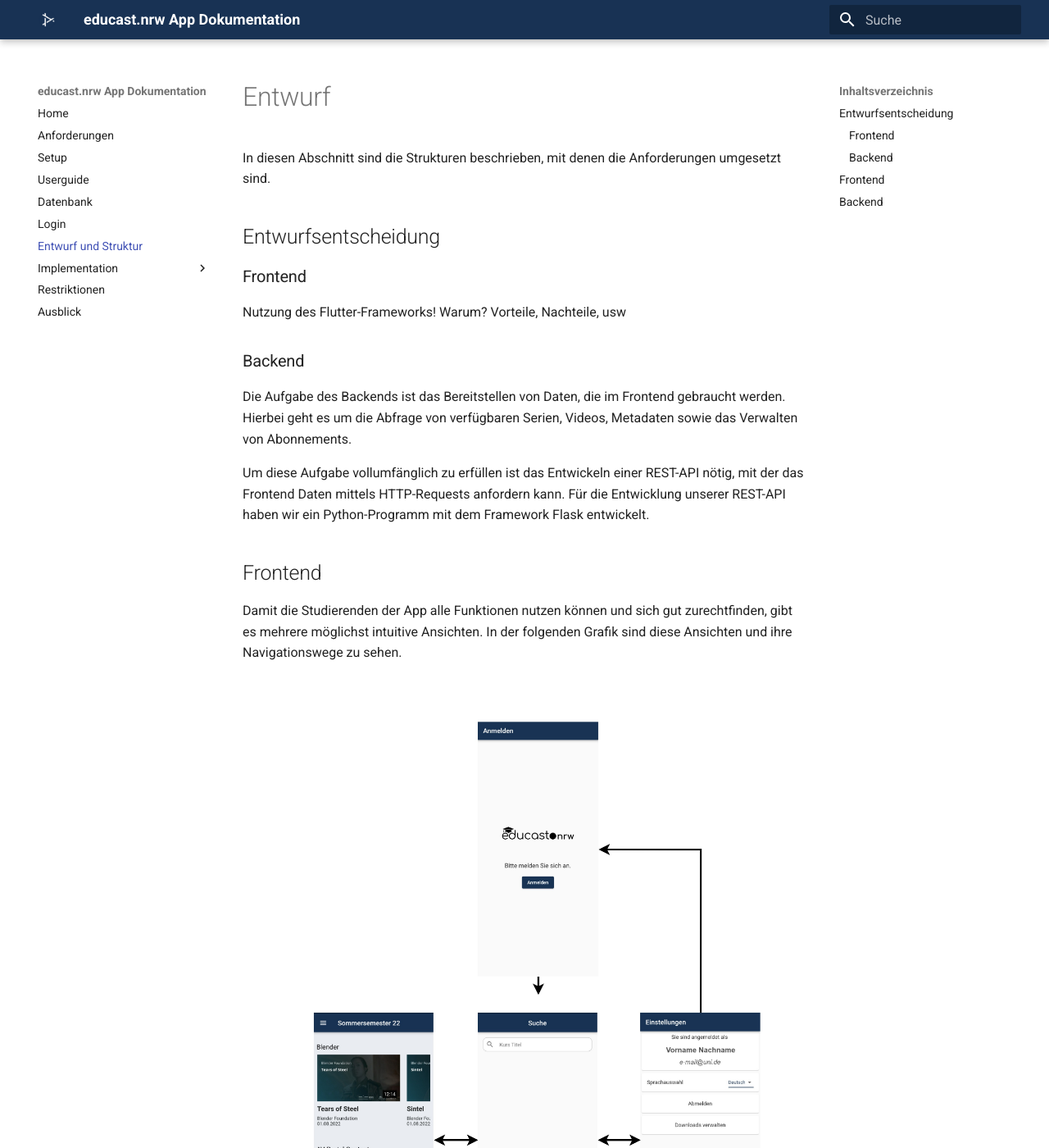
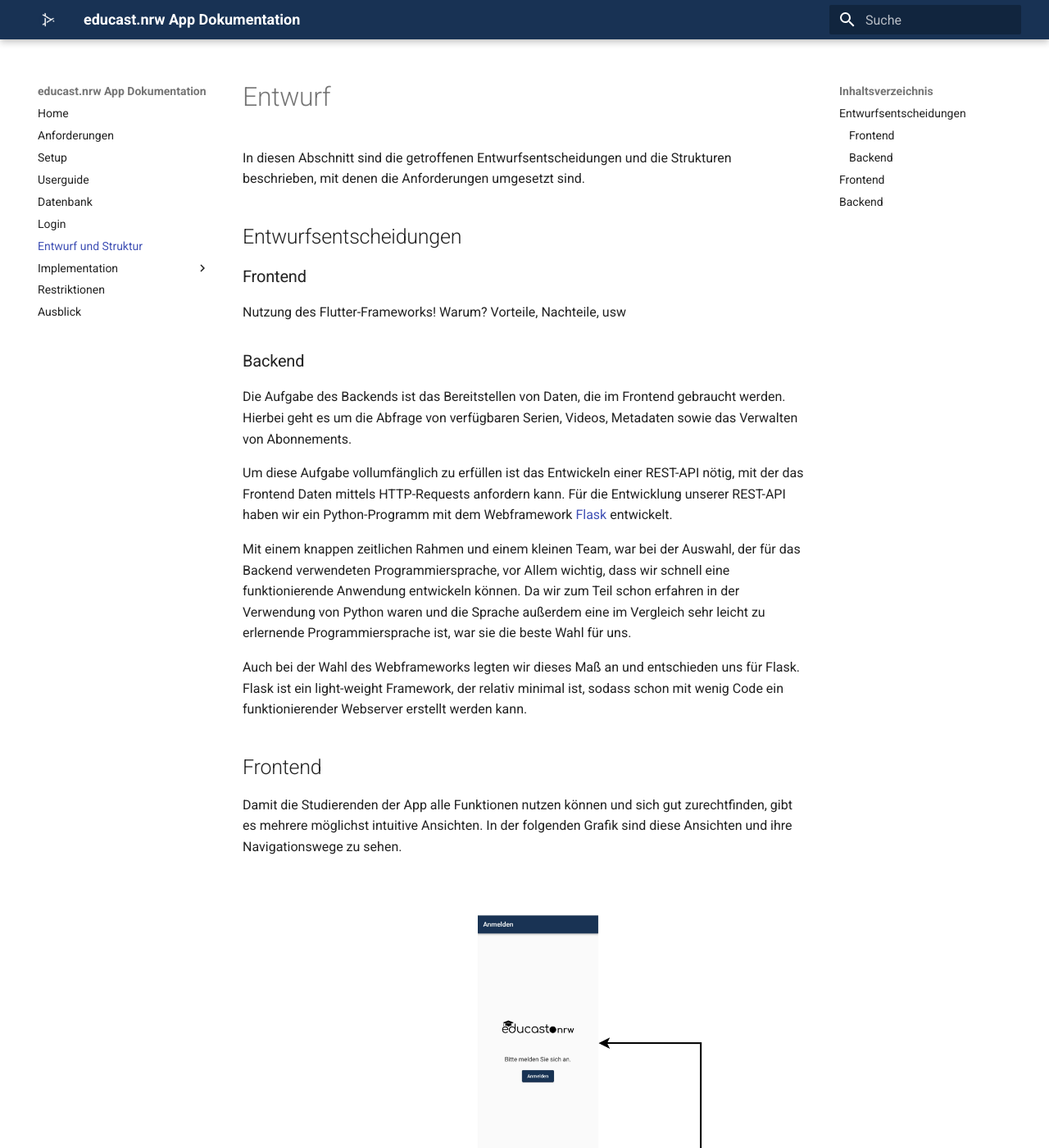
Before and after one commit to educastmobileapp/docs, an MkDocs documentation site: the page built from docs/entwurf.md, in a window 1280 px wide and 1400 px high. Shown: the whole window at 82% size. Built offline with MkDocs 1.6.1 and Material for MkDocs 9.7.7, drawn with Linux system fonts in a browser that asks for light colours.

Commit message:
entwurfsentscheidung

```diff
--- a/docs/entwurf.md
+++ b/docs/entwurf.md
@@ -1,8 +1,8 @@
 # Entwurf
 
-In diesen Abschnitt sind die Strukturen beschrieben, mit denen die Anforderungen umgesetzt sind.
+In diesen Abschnitt sind die getroffenen Entwurfsentscheidungen und die Strukturen beschrieben, mit denen die Anforderungen umgesetzt sind.
 
-## Entwurfsentscheidung
+## Entwurfsentscheidungen
 
 ### Frontend
 
@@ -12,7 +12,17 @@
 ### Backend
 Die Aufgabe des Backends ist das Bereitstellen von Daten, die im Frontend gebraucht werden. Hierbei geht es um die Abfrage von verfügbaren Serien, Videos, Metadaten sowie das Verwalten von Abonnements.
 
-Um diese Aufgabe vollumfänglich zu erfüllen ist das Entwickeln einer REST-API nötig, mit der das Frontend Daten mittels HTTP-Requests anfordern kann. Für die Entwicklung unserer REST-API haben wir ein Python-Programm mit dem Framework Flask entwickelt.
+Um diese Aufgabe vollumfänglich zu erfüllen ist das Entwickeln einer REST-API nötig, mit der das Frontend Daten mittels HTTP-Requests anfordern kann. Für die Entwicklung unserer REST-API haben wir ein Python-Programm mit dem Webframework [Flask](https://flask.palletsprojects.com/en/2.2.x/) entwickelt.
+
+Mit einem knappen zeitlichen Rahmen und einem kleinen Team, war bei der Auswahl, der für das Backend verwendeten Programmiersprache, vor Allem wichtig, dass wir schnell eine funktionierende Anwendung entwickeln können. Da wir zum Teil schon erfahren in der Verwendung von Python waren und die Sprache außerdem eine im Vergleich sehr leicht zu erlernende Programmiersprache ist, war sie die beste Wahl für uns.
+
+Auch bei der Wahl des Webframeworks legten wir dieses Maß an und entschieden uns für Flask. Flask ist ein light-weight Framework, der relativ minimal ist, sodass schon mit wenig Code ein funktionierender Webserver erstellt werden kann.
+
+
+
+
+
+
 
 ## Frontend
 
```
